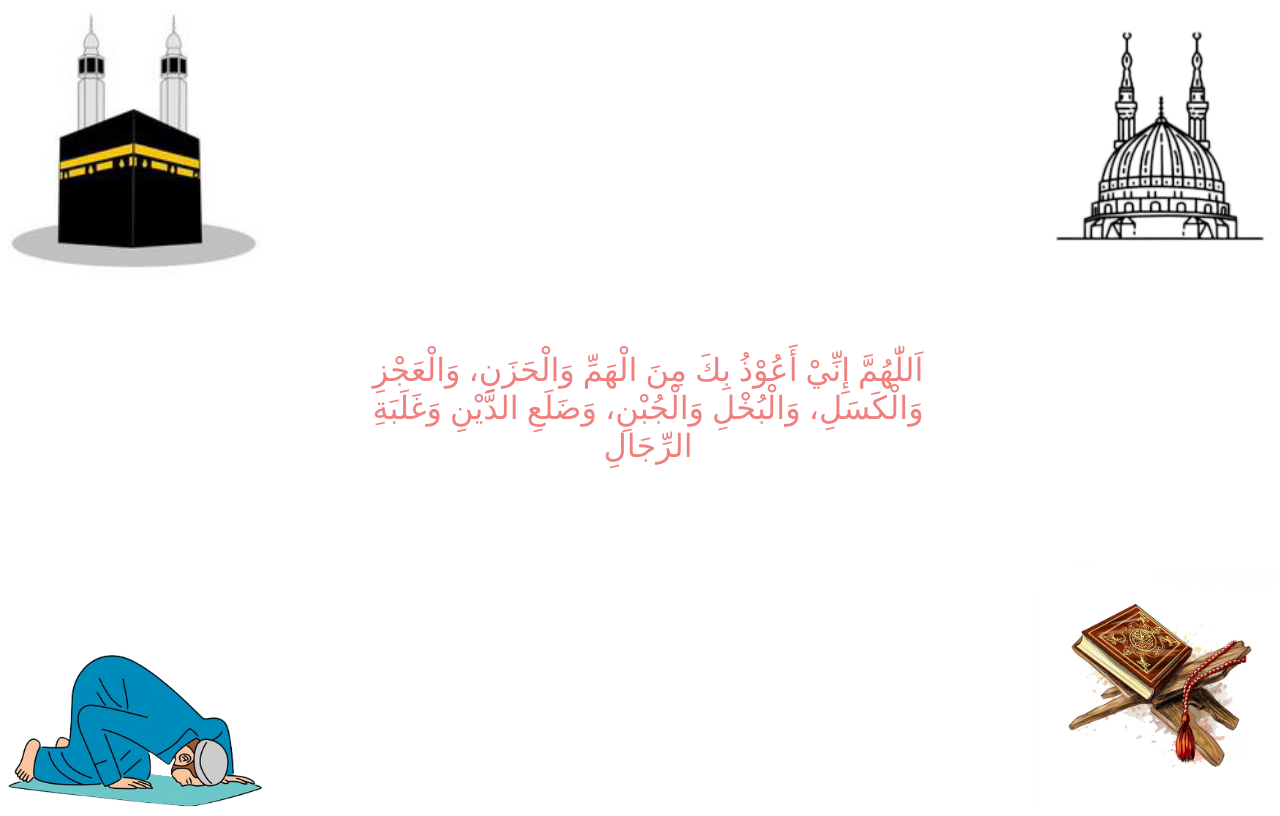
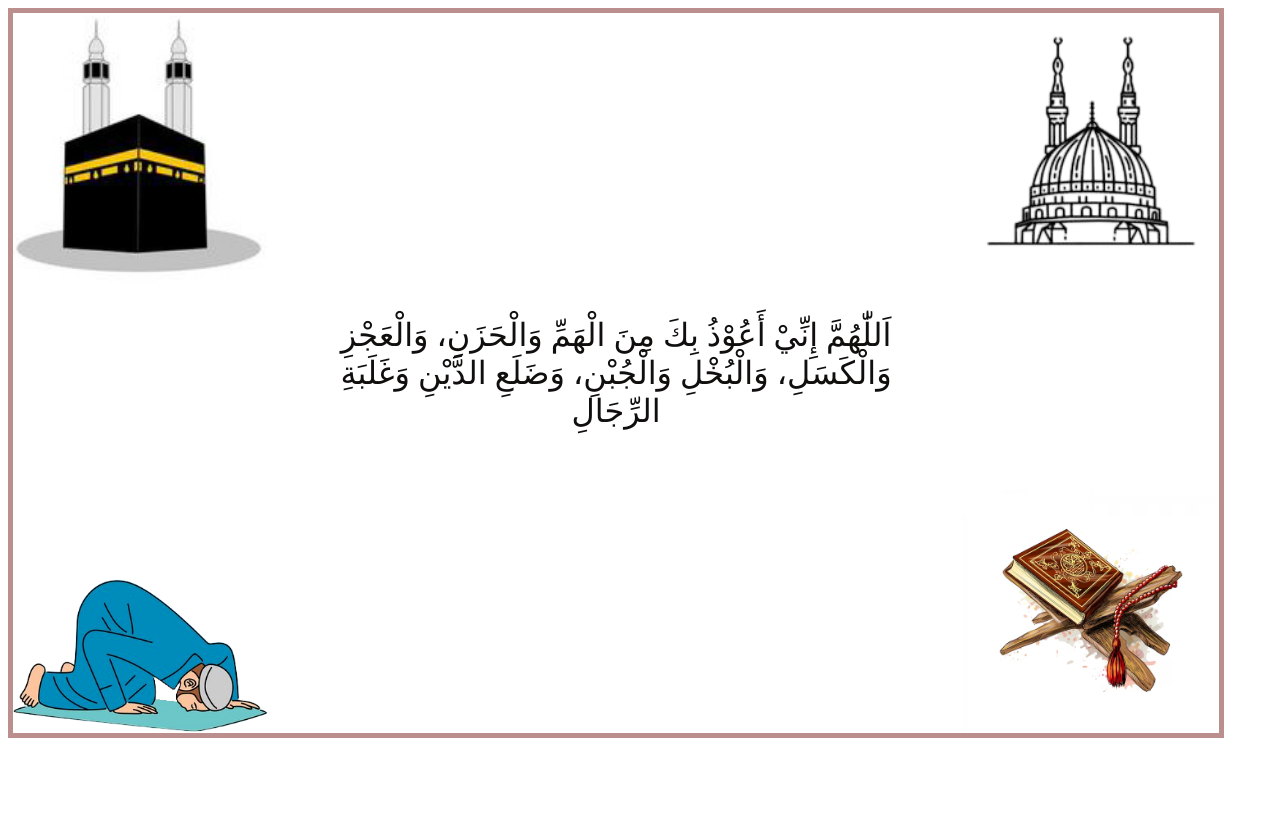
Before and after one commit to muhammadmahfuzmr/dua, a plain HTML site: page index.html in a window 1280 px wide. Drawn offline with Linux system fonts and the light colour scheme.

Commit message:
added color

```diff
--- a/styles/dua.css
+++ b/styles/dua.css
@@ -1,13 +1,13 @@
 body{
     background-color: white;
-    width: 100vw;
+    width: 95vw;
     height: 100vh;
 }
 div{
     margin: 0;
-    padding: 0;
-    border: 5px solid none;
-    height: 100vh;
+    padding: px;
+    border: 5px solid rosybrown;
+    height: 90vh;
     display: flex;
     justify-content: center;
     align-items: center;
@@ -20,6 +20,6 @@ div{
 p{
     width: 50vw;
     text-align: center;
-    color: lightcoral;
+    color: rgb(17, 14, 14);
     font-size: xx-large;
 }
```
